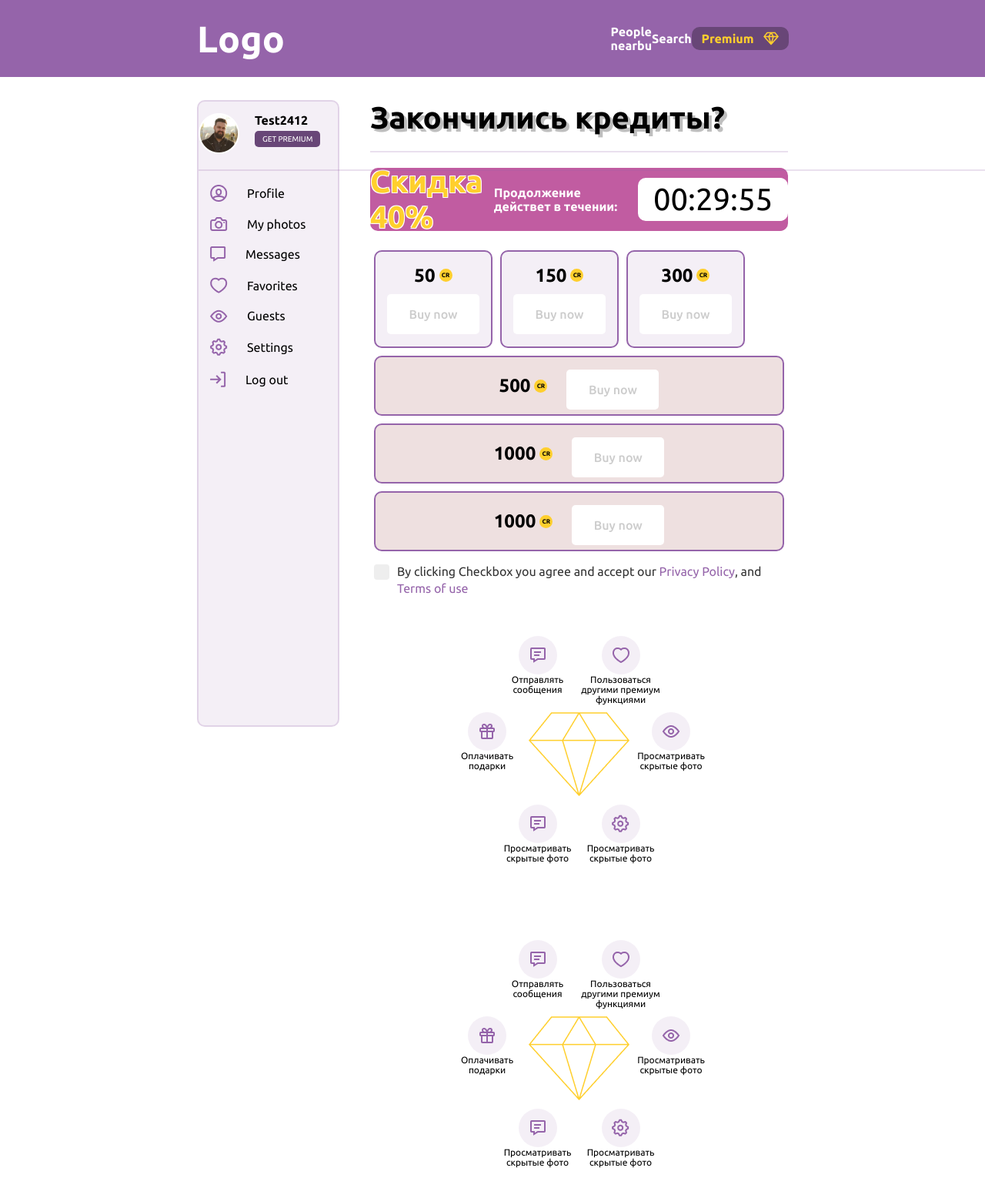
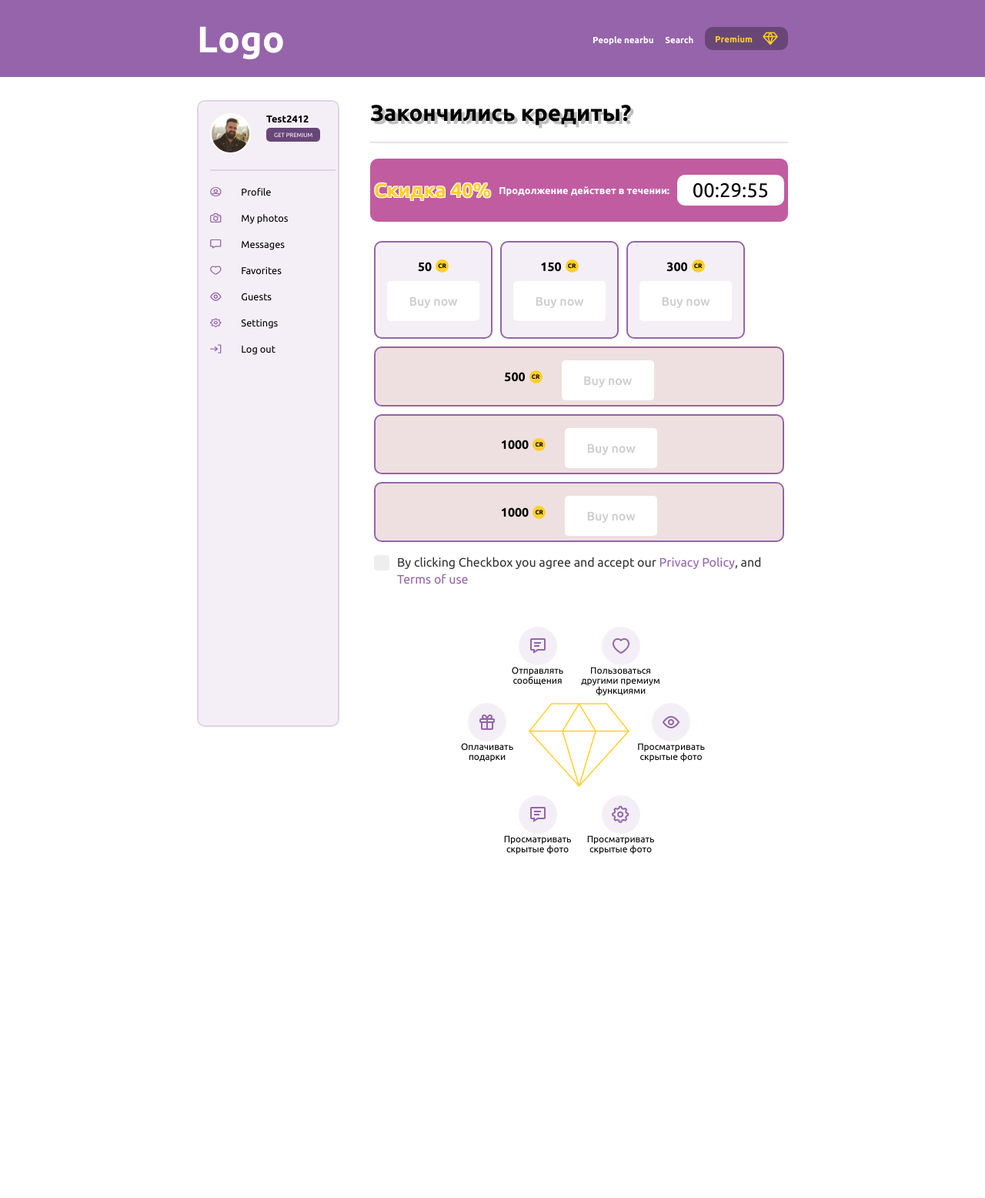
Before and after one commit to KorobovER/AdComboLanding, a plain HTML site: page index.html in a window 1280 px wide. Shown: the whole page at 77% size. After the commit the page ends 1209 px from the top, so only its background shows below. Drawn offline with Linux system fonts and the light colour scheme.

Commit message:
start adaptive

```diff
--- a/css/style.css
+++ b/css/style.css
@@ -14,7 +14,7 @@ header {
     align-items: center;
 }
 
-nav {
+.nav-header {
     display: flex;
     justify-content: space-between;
     width: 60%;
@@ -23,7 +23,7 @@ nav {
 
 menu {
     display: flex;
-    width: 30%;
+    width: 35%;
     justify-content: space-between;
     align-items: center;
 
@@ -37,11 +37,12 @@ menu {
 
 .menu-btn {
     color: white;
-    font-size: 16px;
+    font-size: 0.9vw;
     font-weight: 700
 }
-.menu-btn:hover{
-  border-bottom: 4px solid #C15CA1;
+
+.menu-btn:hover {
+    border-bottom: 4px solid #C15CA1;
 }
 
 .menu-btn__alt {
@@ -64,35 +65,37 @@ main {
     margin-top: 30px;
 }
 
+
 .left-side {
     background: rgba(149, 100, 170, 0.1);
     border: 2px solid rgba(149, 100, 170, 0.2);
     border-radius: 10px;
     height: 810px;
     width: 25%;
-    position: relative;
+    position: sticky;
+    top: 0;
 }
 
 .user-info {
     display: flex;
     width: 90%;
-    margin: auto;
+    margin-left: 15px;
     padding: 15px 0 20px 0;
     border-bottom: 2px solid rgba(149, 100, 170, 0.2);
-    position: fixed;
 }
 
 .user-info>img {
     margin-right: 20px;
+
 }
 
 .user-name {
-    font-size: 16px;
+    font-size: 1vw;
     font-weight: 700;
 }
 
 .user-premium {
-    font-size: 10px;
+    font-size: 0.6vw;
     color: white;
     margin-top: 5px;
     border-radius: 5px;
@@ -101,15 +104,13 @@ main {
     cursor: pointer;
 }
 
-.user-premium:hover{
+.user-premium:hover {
     background-color: #C15CA1;
 }
 
 .nav-side {
     display: flex;
     flex-direction: column;
-    top:220px;
-    position: fixed;
     width: 100%;
     margin-left: 15px;
 }
@@ -121,12 +122,16 @@ main {
     align-items: center;
     margin-top: 20px;
     color: black;
+    font-size: 1vw;
 }
-.btn-side:hover{
+
+.btn-side:hover {
     color: #C15CA1;
 }
 
 .btn-side>img {
+    width: 1.2vw;
+    height: 1vw;
     margin-right: 25px;
 }
 
@@ -136,7 +141,7 @@ main {
 }
 
 .title-content {
-    font-size: 40px;
+    font-size: 2.3vw;
     font-weight: 700;
     text-shadow: 4px 4px rgba(0, 0, 0, 0.25);
     padding-bottom: 20px;
@@ -162,12 +167,12 @@ main {
         1px -1px 0 white,
         -1px 1px 0 white,
         1px 1px 0 white;
-    font-size: 40px;
+    font-size: 2vw;
     font-weight: 700;
 }
 
 .sale-content>p {
-    font-size: 16px;
+    font-size: 1vw;
     font-weight: 700;
     color: white;
 }
@@ -176,7 +181,7 @@ main {
     display: flex;
     padding: 5px 20px 5px 20px;
     background-color: white;
-    font-size: 40px;
+    font-size: 2vw;
     border-radius: 10px;
 }
 
@@ -224,7 +229,7 @@ main {
     display: flex;
     justify-content: center;
     align-items: center;
-    font-size: 24px;
+    font-size: 2vh;
     font-weight: 700;
 }
 
@@ -377,3 +382,40 @@ main {
 .diamond-content>div:nth-child(3) {
     margin-top: 10px;
 }
+
+@media screen and (max-width: 1200px) {
+    .nav-header {
+        width: 95%;
+    }
+
+    header {
+        height: 50px;
+    }
+    main{
+        width: 100%;
+    }
+    .content{
+        width: 95%;
+        margin: auto;
+    }
+
+    .left-side{
+        display: none;
+    }
+    .menu-btn{
+        font-size: 1.5vw;
+    }
+    .title-content{
+        font-size: 4vw;
+    }
+    .sale-content>h2{
+        font-size: 4vw;
+    }
+    .sale-content>p{
+        font-size: 2vw;
+    }
+    .timer{
+        font-size: 4vw;
+    }
+
+}
--- a/index.html
+++ b/index.html
@@ -15,14 +15,16 @@
 
 <body>
     <header>
-        <nav>
+        <nav class="nav-header">
             <a href="#" class="logo">Logo</a>
             <menu>
+                <li><a href="#"><img src="" alt=""></a></li>
                 <li><a href="#" class="menu-btn">People nearbu</a></li>
                 <li><a href="#" class="menu-btn">Search</a></li>
                 <li><a href="#" class="menu-btn menu-btn__alt">Premium <img src="img/Vector.png" alt="#"></a></li>
             </menu>
         </nav>
+
     </header>
     <main>
         <section class="left-side">
@@ -49,7 +51,7 @@
                 <h2>Скидка 40%</h2>
                 <p>Продолжение действет в течении:</p>
                 <div class="timer">
-                    <div>00</div>:<div id="minutes">0</div>:<div id="seconds">00</div>
+                    <div>00</div>:<div id="minutes">00</div>:<div id="seconds">00</div>
                 </div>
             </div>
             <div class="card-container">
@@ -137,40 +139,6 @@
                     </div>
                 </div>
             </div>
-            <div class="diamond-content">
-                <div>
-                    <div class="block-diamond">
-                        <div><img src="img/message.png" alt="#"></div>
-                        <p>Отправлять сообщения</p>
-                    </div>
-                    <div class="block-diamond">
-                        <div><img src="img/heart.png" alt="#"></div>
-                        <p>Пользоваться другими премиум
-                            функциями</p>
-                    </div>
-                </div>
-                <div>
-                    <div class="block-diamond">
-                        <div><img src="img/gift.png" alt="#"></div>
-                        <p>Оплачивать подарки</p>
-                    </div>
-                    <img src="img/Big_diamond.png" alt="#">
-                    <div class="block-diamond">
-                        <div><img src="img/eye.png" alt="#"></div>
-                        <p>Просматривать скрытые фото</p>
-                    </div>
-                </div>
-                <div>
-                    <div class="block-diamond">
-                        <div><img src="img/message.png" alt="#"></div>
-                        <p>Просматривать скрытые фото</p>
-                    </div>
-                    <div class="block-diamond">
-                        <div><img src="img/settings.png" alt=""></div>
-                        <p>Просматривать скрытые фото</p>
-                    </div>
-                </div>
-            </div>
         </section>
     </main>
     <script src="scripts/main.js"></script>
--- a/scripts/main.js
+++ b/scripts/main.js
@@ -30,18 +30,26 @@ startTimer();
 
 function adjustCardWidth() {
     const container = document.querySelector('.card-container');
-    const cards = document.querySelectorAll('.card');
+    const cards = Array.from(document.querySelectorAll('.card'));
+
     const containerWidth = container.clientWidth;
     const cardWidth = cards[0].offsetWidth;
     const cardsPerRow = Math.floor(containerWidth / cardWidth);
-    let overflowCards = Array.from(cards);
 
-    overflowCards = overflowCards.slice(cardsPerRow); // Выбираем карточки, которые переносятся на следующую строку
-
-    overflowCards.forEach(card => {
-        card.classList.add('full-width');
+    cards.forEach((card, index) => {
+        if (index >= cardsPerRow) {
+            card.classList.add('full-width');
+        } else {
+            card.classList.remove('full-width');
+        }
     });
 }
+
+window.addEventListener('resize', adjustCardWidth);
+
+window.addEventListener('resize', adjustCardWidth);
+
+window.addEventListener('resize', adjustCardWidth);
 
 window.addEventListener('resize', adjustCardWidth);
 adjustCardWidth();
```
